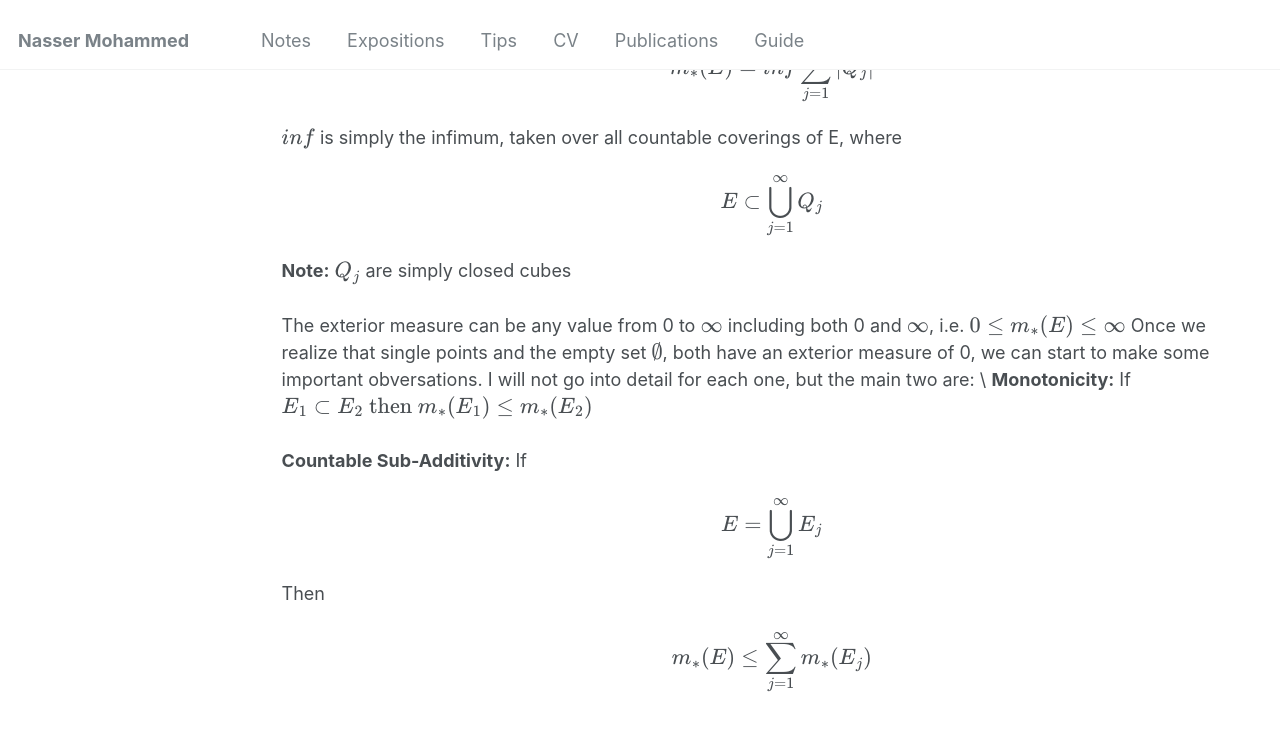
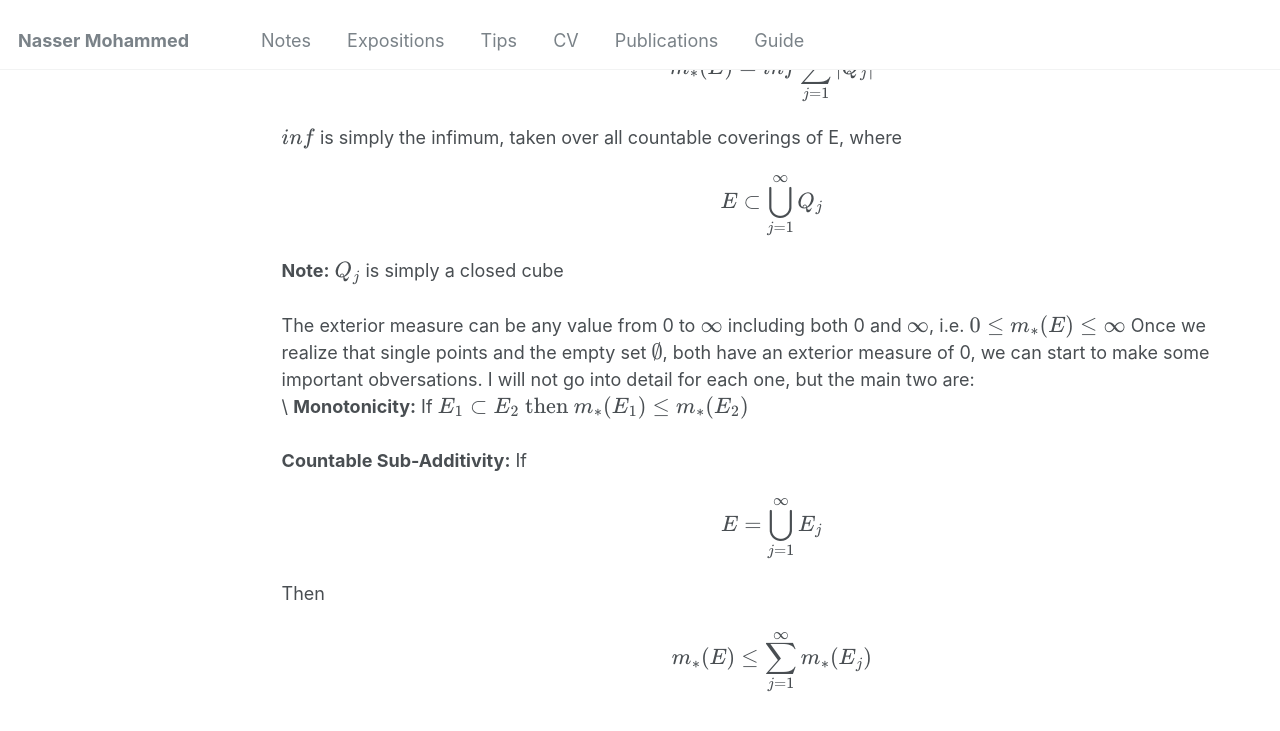
Before and after one commit to Nasser-Mohammed/Nasser-Mohammed.github.io, a Jekyll site: the page built from _pages/notes/analysis/lebesguemeas.md, in a window 1280 px wide and 900 px high, scrolled down 1293 px. Shown: the top 731 px of the window. Built offline with Jekyll 4.4.1, drawn with Linux system fonts in a browser that asks for light colours.

Commit message:
Update lebesguemeas.md

```diff
--- a/_pages/notes/analysis/lebesguemeas.md
+++ b/_pages/notes/analysis/lebesguemeas.md
@@ -30,10 +30,10 @@ The Exterior Measure
 As the name suggests, the exterior measure involves assigning a measure (size) to **any** subset \\(E\\) of \\(\mathbb{R}^d\\), by covering \\(E\\) with shapes from the outside. That is, we consider the smallest possible shape that \\(E\\) is contained in. To put this more formally, the exterior measure, denoted \\(m_{\ast}\\), assigns **any** subset \\(E\\) of \\(\mathbb{R}^d\\) a measure by the below equation
 \\[m_{\ast}(E) = inf\sum_{j = 1}^{\infty}\left| Q_j \right|\\]
 \\(inf\\) is simply the infimum, taken over all countable coverings of E, where \\[E \subset \bigcup_{j = 1}^{\infty}Q_j\\]
-**Note:** \\(Q_j\\) are simply closed cubes \
+**Note:** \\(Q_j\\) is simply a closed cube \
 \
 The exterior measure can be any value from 0 to \\(\infty\\) including both 0 and \\(\infty\\), i.e. \\(0 \leq m_{\ast}(E) \leq \infty\\)
-Once we realize that single points and the empty set \\(\emptyset\\), both have an exterior measure of 0, we can start to make some important obversations. I will not go into detail for each one, but the main two are:
+Once we realize that single points and the empty set \\(\emptyset\\), both have an exterior measure of 0, we can start to make some important obversations. I will not go into detail for each one, but the main two are: \\
 \\
 **Monotonicity:** If \\(E_1 \subset E_2 \text{ then } m_{\ast}(E_1) \leq m_{\ast}(E_2)\\) \
 \\
```
